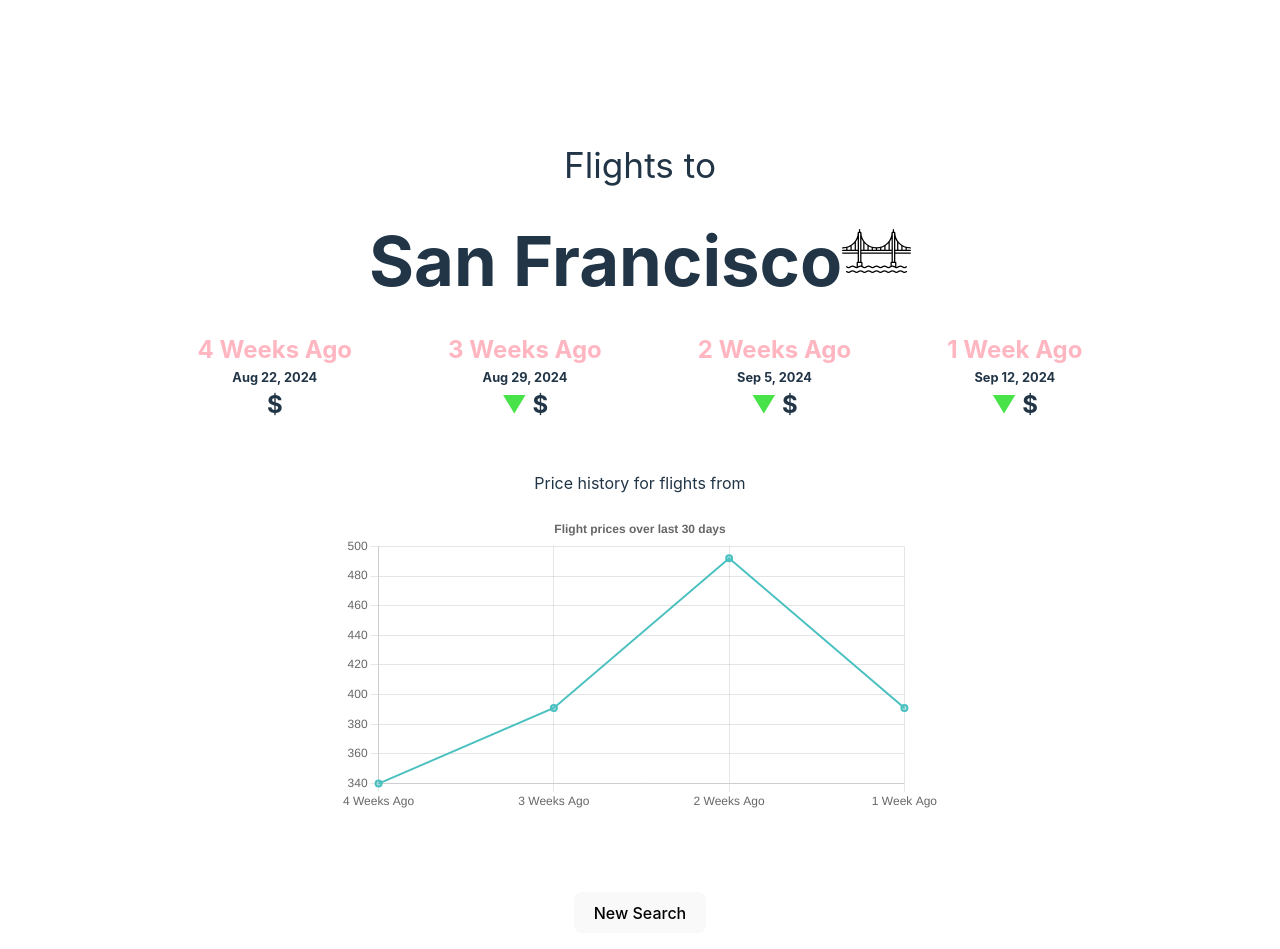
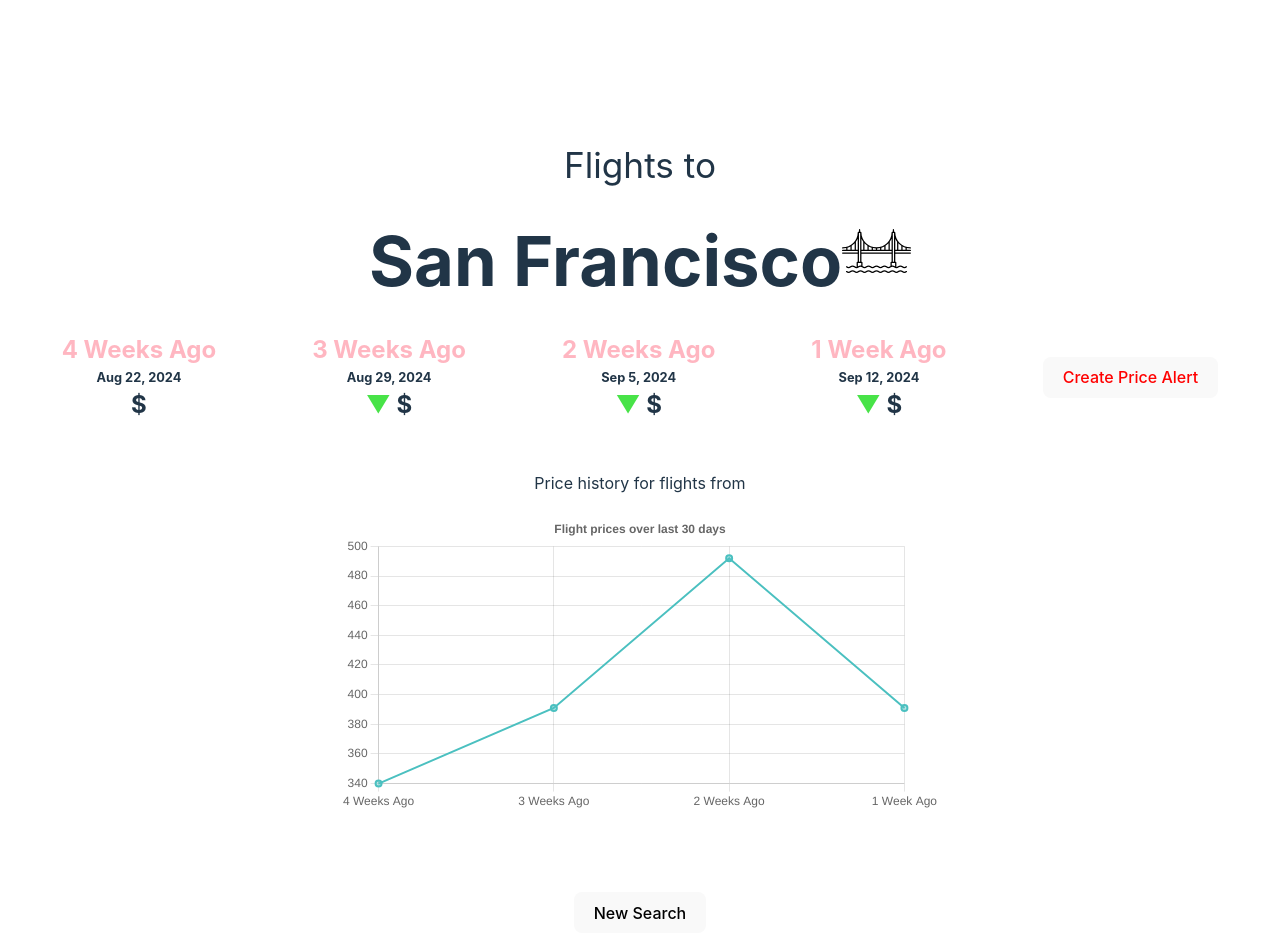
Before and after one commit to t-ylerJ/rfp2404-mvp, a React (Vite) app in the folder flightSF/: page / in a window 1280 px wide. Both pictures are taken after typing "Sample" into the empty fields and a click on the button "Go". Built offline with nearby package versions, Linux system fonts and the light colour scheme.

Commit message:
add price alert button and adjust time container styling

```diff
--- a/flightSF/src/App.css
+++ b/flightSF/src/App.css
@@ -30,6 +30,8 @@ transition: border-color 0.25s;
 
 #timeContainer {
   justify-content: center;
+  align-items: center;
+  height: 100%
 }
 #timeContainer h2 {
   color: lightpink;
@@ -117,7 +119,18 @@ button .search {
   padding-left: 5rem;
   margin-left: 0;
 }
-
+.price-alert {
+  display: flex;
+  flex-direction: column;
+  justify-content: center;
+  align-items: center;
+  height: 100%;
+}
+.price-alert button {
+  margin: 0;
+  color: red;
+}
+/* Suggestions styles */
 .suggestion-item {
   width:20%;
   padding: 8px;
--- a/flightSF/src/components/App.jsx
+++ b/flightSF/src/components/App.jsx
@@ -7,8 +7,8 @@ import '../App.css';
 import Chart from "chart.js/auto";
 import { CategoryScale } from "chart.js";
 import { FlightGraph } from "../utils/FlightGraph";
+// import { FlightData } from "../utils/FlightData";
 
-// import { FlightData } from "../utils/FlightData";
 
 import LineChart from "./LineChart.jsx";
 import SearchBar from "./SearchBar.jsx";
@@ -249,7 +249,7 @@ console.log(airportCodeLookup );
           </form>
         ) : (
           <div className="w-full justify-between">
-            <div id="timeContainer" style={{ display: 'flex', flexDirection: 'row', gap: '6rem' }}>
+            <div id="timeContainer" style={{ display: 'flex', flexDirection: 'row', gap: '6rem', height: '100%' }}>
               <span className="w-1/4">
                 <h2>4 Weeks Ago</h2>
                 <h3>{fourWeeksOut.toLocaleDateString('en-US', options)}</h3>
@@ -275,8 +275,12 @@ console.log(airportCodeLookup );
                 <h3>{oneWeekOut.toLocaleDateString('en-US', options)}</h3>
                 <p>{priceTrend(week2Price,week1Price)} ${week1Price}</p>
               </span>
+              <span className="price-alert">
+                <button>Create Price Alert</button>
+              </span>
             </div>
             <div className="App">
+
 
             <div className="priceTitle">Price history for flights from <span className="currentCity">{currentCity}</span></div>
             {chartData && <LineChart
```
